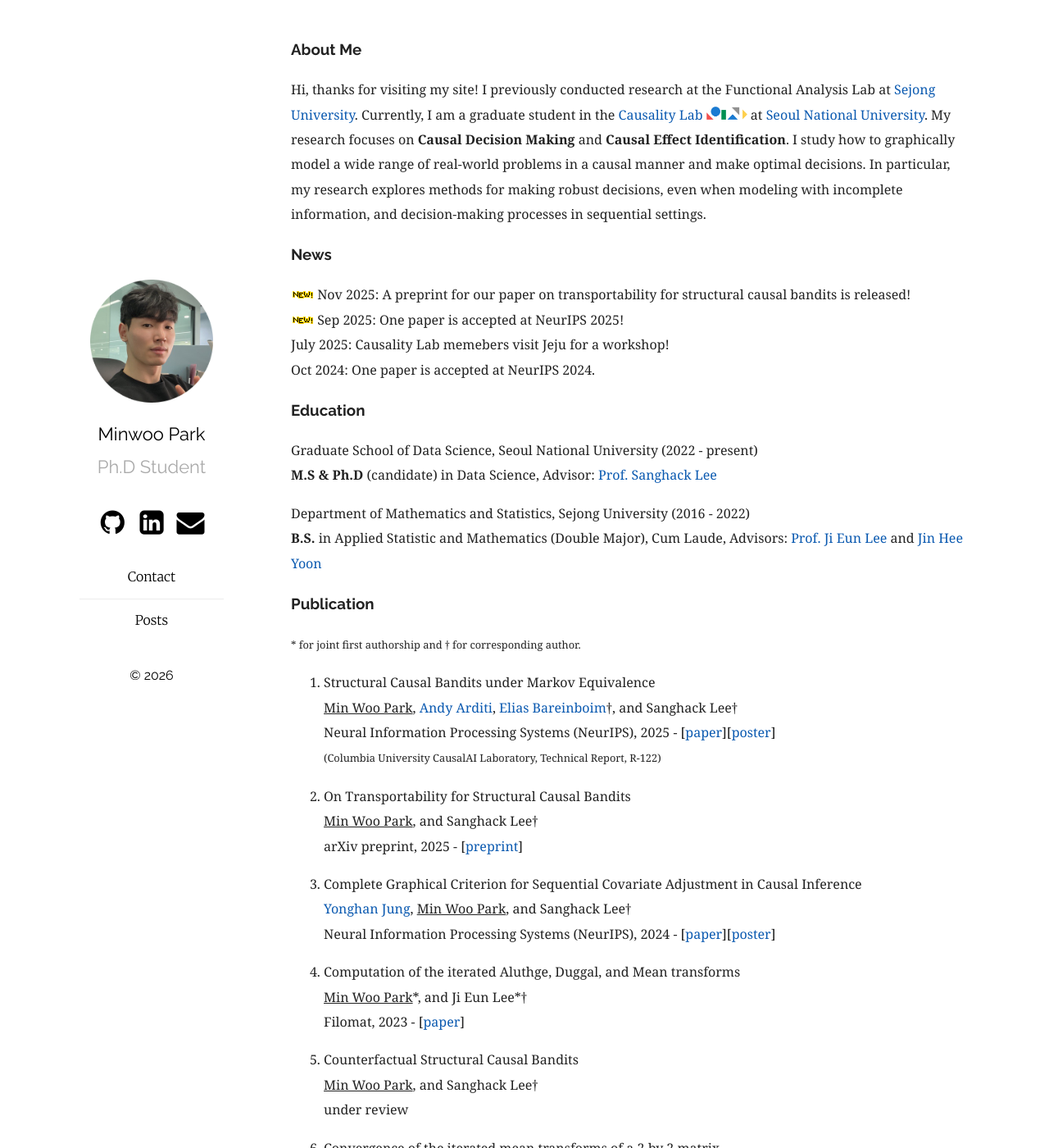
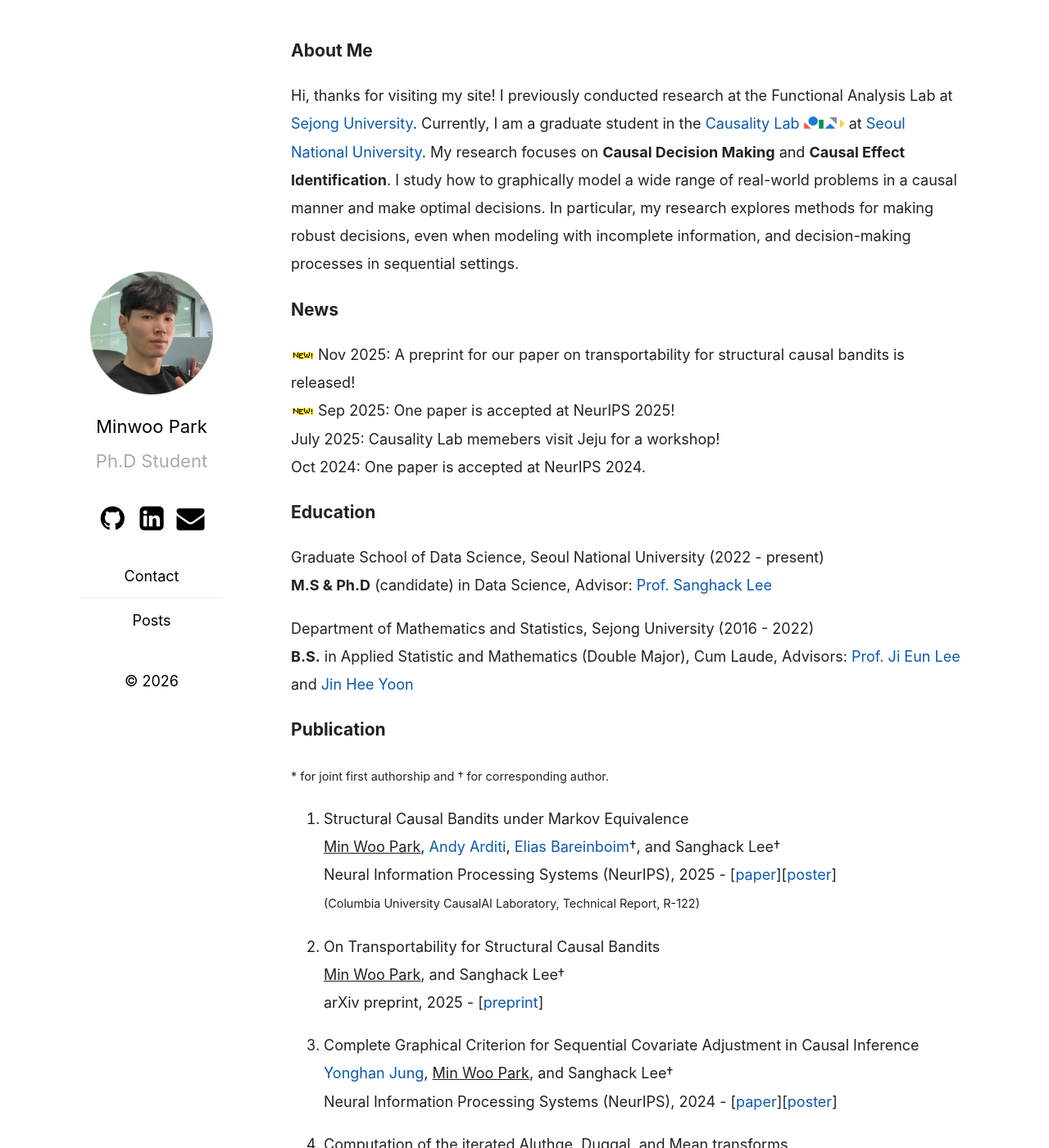
Before and after one commit to MinwooPark96/minwoopark96.github.com, a Jekyll site: the page built from index.md, in a window 1280 px wide and 1400 px high. Shown: the whole window at 82% size. Built offline with Jekyll 4.4.1, drawn with Linux system fonts in a browser that asks for light colours.

Commit message:
Change font-apple

```diff
--- a/_sass/plain.scss
+++ b/_sass/plain.scss
@@ -15,12 +15,13 @@ $leftWidth: 220px;
 }
 
 body {
-  font-family: "Raleway", sans-serif;
-  font-size: 16px;
+  // font-family: "Raleway", sans-serif;
+  font-family: -apple-system, BlinkMacSystemFont, "Segoe UI", sans-serif;
+  font-size: 18px;
   line-height: 1.2em;
   margin: 0;
-  -webkit-font-smoothing: antialiased;
-  -moz-osx-font-smoothing: grayscale;
+  // -webkit-font-smoothing: antialiased;
+  // -moz-osx-font-smoothing: grayscale;
 }
 
 img,
@@ -164,7 +165,8 @@ main {
 
     a {
       display: block;
-      font-family: 'Merriweather';
+      // font-family: 'Merriweather';
+      font-family: -apple-system, BlinkMacSystemFont, "Segoe UI", sans-serif;
       text-align: center;
       padding: 1rem 0;
       text-decoration: none;
@@ -245,8 +247,10 @@ main {
 .post {
   // font-family: "Merriweather", sans-serif;
   // font-family: 'Playfair Display', serif;
-  font-family: 'Georgia', serif;
-  font-weight: 300;
+  // font-family: 'Georgia', serif;
+  // font-family: -apple-system, BlinkMacSystemFont, "Segoe UI", sans-serif;
+  font-family: "Inter", system-ui, -apple-system, sans-serif;
+  // font-weight: 300;
   color: #222;
   line-height: 1.9em;
   p {
@@ -266,7 +270,8 @@ main {
   h4,
   h5,
   h6 {
-    font-family: Raleway, sans-serif;
+    // font-family: Raleway, sans-serif;
+    font-family: -apple-system, BlinkMacSystemFont, "Segoe UI", sans-serif;
   }
 }
 .posts-labelgroup {
```
